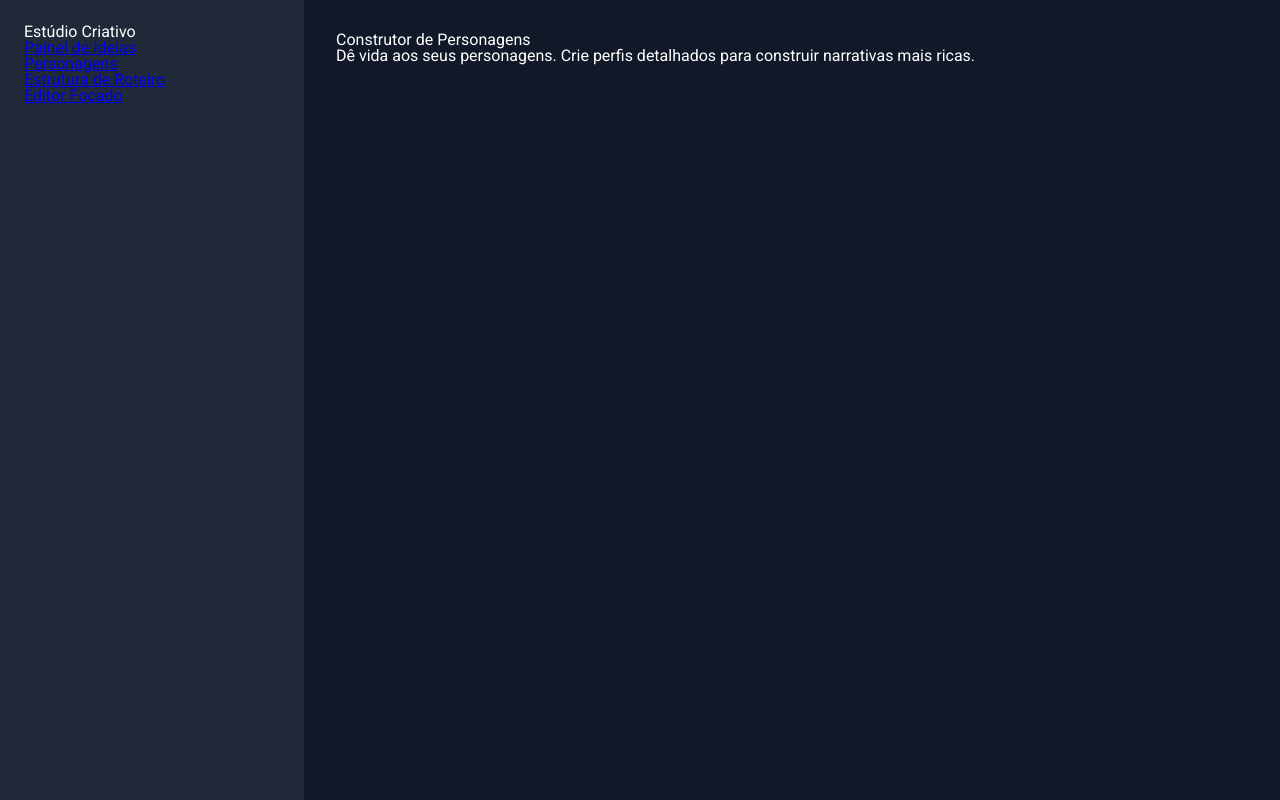
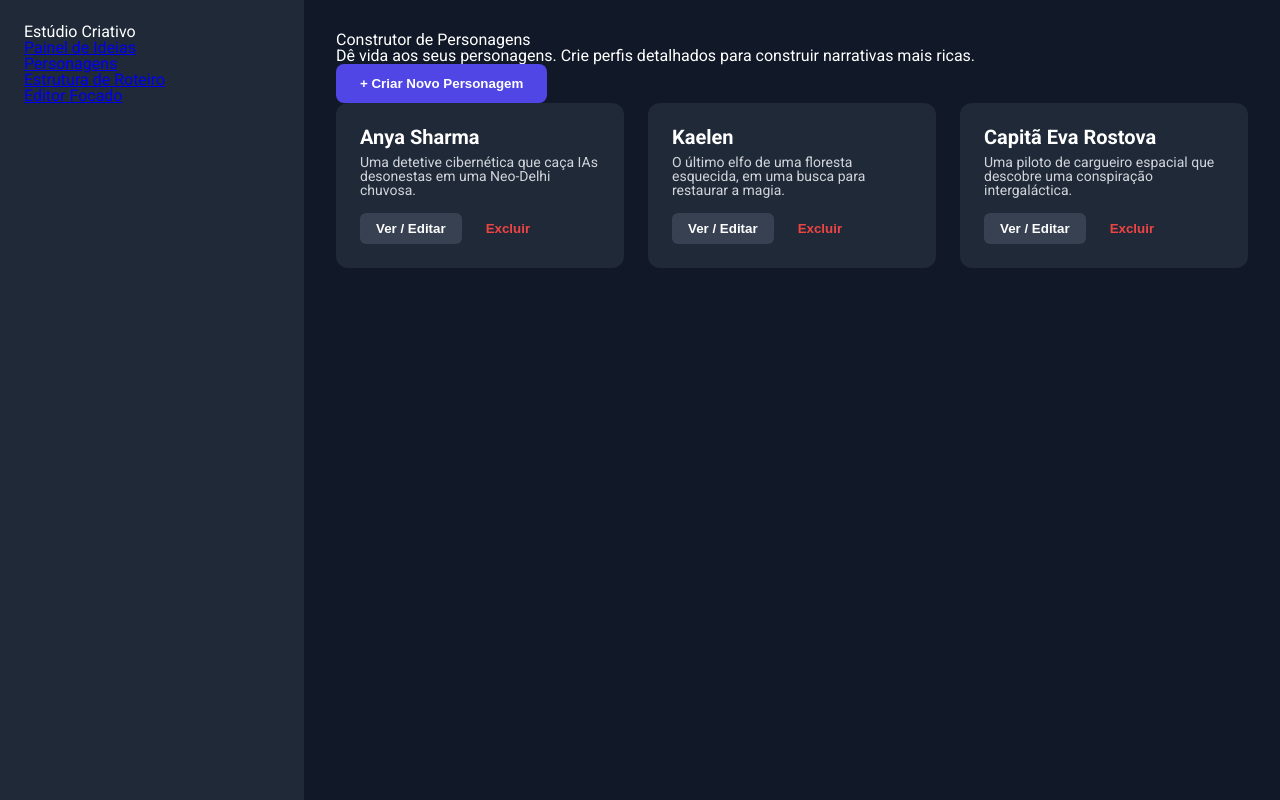
Before and after one commit to isaacnasreis/estudio-criativo, a React (Vite) app: page / in a window 1280 px wide. Built offline with nearby package versions, Linux system fonts and the light colour scheme.

Commit message:
Comecando a construir tela de construcao de personagens mais a fundo criando o componente de card do personagem

```diff
--- a/src/App.jsx
+++ b/src/App.jsx
@@ -1,7 +1,31 @@
-import React from "react";
+import React, { useState } from "react";
 import styles from "./App.module.css";
+import CharacterCard from "./components/CharacterCard";
+
+const mockPersonagens = [
+  {
+    id: 1,
+    nome: "Anya Sharma",
+    sinopse:
+      "Uma detetive cibernética que caça IAs desonestas em uma Neo-Delhi chuvosa.",
+  },
+  {
+    id: 2,
+    nome: "Kaelen",
+    sinopse:
+      "O último elfo de uma floresta esquecida, em uma busca para restaurar a magia.",
+  },
+  {
+    id: 3,
+    nome: "Capitã Eva Rostova",
+    sinopse:
+      "Uma piloto de cargueiro espacial que descobre uma conspiração intergaláctica.",
+  },
+];
 
 function App() {
+  const [personagens, setPersonagens] = useState(mockPersonagens);
+
   return (
     <div className={styles.container}>
       <aside className={styles.sidebar}>
@@ -46,11 +70,22 @@ function App() {
       </aside>
 
       <main className={styles.mainContent}>
-        <h2>Construtor de Personagens</h2>
-        <p>
-          Dê vida aos seus personagens. Crie perfis detalhados para construir
-          narrativas mais ricas.
-        </p>
+        <div>
+          <h2>Construtor de Personagens</h2>
+          <p>
+            Dê vida aos seus personagens. Crie perfis detalhados para construir
+            narrativas mais ricas.
+          </p>
+        </div>
+        <button className={styles.primaryButton}>
+          + Criar Novo Personagem
+        </button>
+
+        <div className={styles.characterGrid}>
+          {personagens.map((p) => (
+            <CharacterCard key={p.id} personagem={p} />
+          ))}
+        </div>
       </main>
     </div>
   );
--- a/src/App.module.css
+++ b/src/App.module.css
@@ -15,3 +15,31 @@
   flex: 1;
   padding: 2rem;
 }
+
+.contentHeader {
+  display: flex;
+  justify-content: space-between;
+  align-items: flex-start;
+  margin-bottom: 2rem;
+}
+
+.primaryButton {
+  background-color: #4f46e5;
+  color: white;
+  font-weight: 600;
+  padding: 0.75rem 1.5rem;
+  border: none;
+  border-radius: 0.5rem;
+  cursor: pointer;
+  transition: background-color 0.2s;
+}
+
+.primaryButton:hover {
+  background-color: #4338ca;
+}
+
+.characterGrid {
+  display: grid;
+  grid-template-columns: repeat(auto-fill, minmax(280px, 1fr));
+  gap: 1.5rem;
+}
--- /dev/null
+++ b/src/components/CharacterCard.jsx
@@ -0,0 +1,19 @@
+import React from "react";
+import styles from "./CharacterCard.module.css";
+
+function CharacterCard({ personagem }) {
+  return (
+    <div className={styles.card}>
+      <h3 className={styles.cardTitle}>{personagem.nome}</h3>
+      <p className={styles.cardSynopsis}>{personagem.sinopse}</p>
+      <div className={styles.cardActions}>
+        <button className={styles.actionButton}>Ver / Editar</button>
+        <button className={`${styles.actionButton} ${styles.deleteButton}`}>
+          Excluir
+        </button>
+      </div>
+    </div>
+  );
+}
+
+export default CharacterCard;
--- /dev/null
+++ b/src/components/CharacterCard.module.css
@@ -0,0 +1,55 @@
+.card {
+  background-color: #1f2937;
+  border-radius: 0.75rem;
+  padding: 1.5rem;
+  display: flex;
+  flex-direction: column;
+  transition: transform 0.2s, box-shadow 0.2s;
+}
+
+.card:hover {
+  transform: translateY(-5px);
+  box-shadow: 0 10px 20px rgba(0, 0, 0, 0.2);
+}
+
+.cardTitle {
+  font-size: 1.25rem;
+  font-weight: 700;
+  margin-bottom: 0.5rem;
+}
+
+.cardSynopsis {
+  color: #d1d5db;
+  font-size: 0.875rem;
+  flex-grow: 1;
+  margin-bottom: 1rem;
+}
+
+.cardActions {
+  display: flex;
+  gap: 0.5rem;
+}
+
+.actionButton {
+  background-color: #374151;
+  color: white;
+  border: none;
+  padding: 0.5rem 1rem;
+  border-radius: 0.375rem;
+  cursor: pointer;
+  font-weight: 600;
+  transition: background-color 0.2s;
+}
+
+.actionButton:hover {
+  background-color: #4b5563;
+}
+
+.deleteButton {
+  background-color: transparent;
+  color: #ef4444;
+}
+
+.deleteButton:hover {
+  background-color: rgba(239, 68, 68, 0.1);
+}
```
